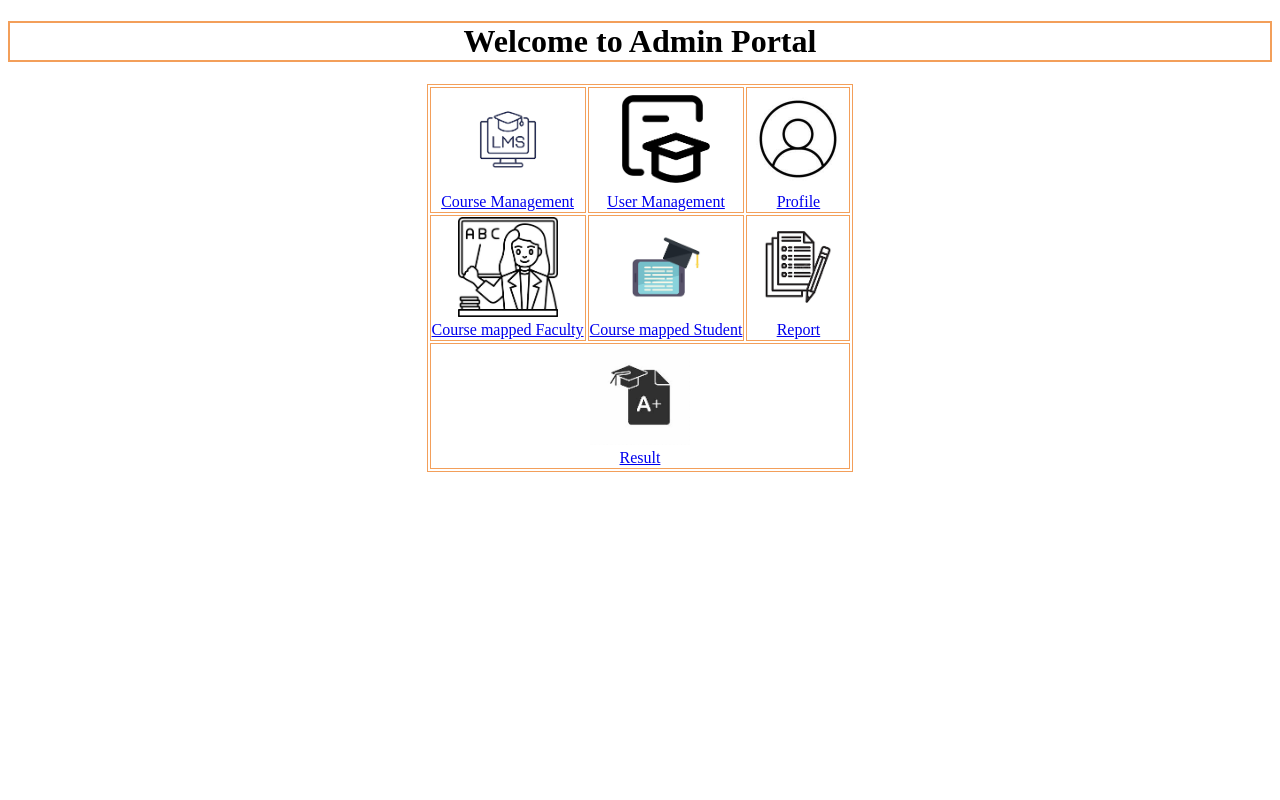
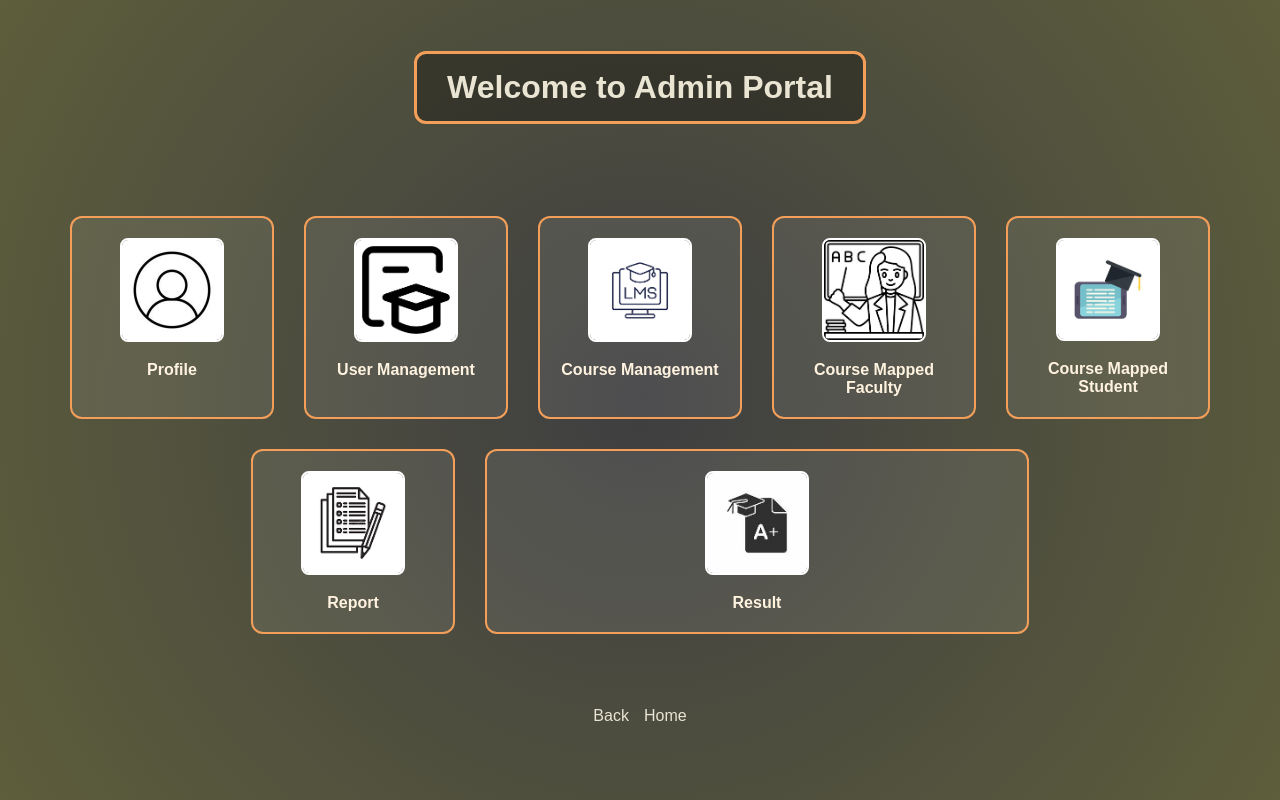
Before and after one commit to n4ku7/ResultAnalysis.html, a plain HTML site: page admin/admin_index.html in a window 1280 px wide. Drawn offline with Linux system fonts and the light colour scheme.

Commit message:
new additions

```diff
--- /dev/null
+++ b/CSS/index.css
@@ -0,0 +1,107 @@
+body {
+    margin: 0;
+    font-family: Arial, sans-serif;
+    background: radial-gradient(circle, hsla(240, 2%, 25%, 1) 0%, hsla(60, 22%, 30%, 1) 100%);
+    color: #eae4d3;
+    min-height: 100vh;
+}
+
+header {
+    text-align: center;
+    padding: 30px 0;
+}
+
+header h1 {
+    display: inline-block;
+    padding: 15px 30px;
+    border: 3px solid #F39F5A;
+    border-radius: 12px;
+    font-size: 2rem;
+    background-color: rgba(0, 0, 0, 0.3);
+}
+
+a {
+    color: #eae4d3;
+    text-decoration: none;
+}
+
+a:hover {
+    color: blanchedalmond;
+    text-decoration: underline;
+}
+
+table[border] {
+    width: 100%;
+    border-collapse: collapse;
+    margin-top: 20px;
+}
+
+table[border] th,
+table[border] td {
+    border: 2px solid #eae4d3;
+    padding: 10px;
+}
+
+table[border] th {
+    background-color: rgba(255, 255, 255, 0.1);
+    font-weight: bold;
+}
+
+.grid {
+    display: flex;
+    flex-wrap: wrap;
+    justify-content: center;
+    gap: 30px;
+    padding: 40px 20px;
+}
+
+.card {
+    background-color: rgba(255, 255, 255, 0.08);
+    border: 2px solid #F39F5A;
+    border-radius: 12px;
+    text-align: center;
+    width: 160px;
+    padding: 20px;
+    transition: transform 0.3s ease, background-color 0.3s ease;
+}
+
+.card:hover {
+    background-color: rgba(255, 255, 255, 0.15);
+    transform: scale(1.05);
+}
+
+.card img {
+    width: 100px;
+    height: auto;
+    border-radius: 8px;
+    border: 2px solid #fff;
+    margin-bottom: 10px;
+}
+
+.card span {
+    display: block;
+    font-size: 1rem;
+    font-weight: bold;
+    color: #fff3e0;
+    margin-top: 5px;
+}
+
+.card a {
+    text-decoration: none;
+    color: inherit;
+}
+
+.full-width {
+    width: 100%;
+    max-width: 500px;
+}
+
+.list-style {
+    list-style-type: none;
+    padding: 0;
+    display: flex;
+    gap: 15px;
+    flex-wrap: wrap;
+    justify-content: center;
+    margin-top: 15px;
+}
--- /dev/null
+++ b/CSS/mainindex.css
@@ -0,0 +1,75 @@
+body {
+    margin: 0;
+    font-family: Arial, sans-serif;
+    color: #eae4d3;
+    background: radial-gradient(circle, hsla(240, 2%, 25%, 1) 0%, hsla(60, 22%, 30%, 1) 100%);
+    display: flex;
+    flex-direction: column;
+    align-items: center;
+    min-height: 100vh;
+}
+
+header {
+    text-align: center;
+    margin: 50px 0 20px 0;
+}
+
+header h1 {
+    font-size: 2.5rem;
+    border: 3px solid #F39F5A;
+    display: inline-block;
+    padding: 10px 30px;
+    border-radius: 12px;
+    background-color: rgba(0, 0, 0, 0.3);
+}
+
+.subtitle {
+    font-size: 1.2rem;
+    color: #f3e9dc;
+    margin-top: 10px;
+}
+
+.login-options {
+    display: flex;
+    justify-content: center;
+    gap: 40px;
+    flex-wrap: wrap;
+    padding: 40px 20px;
+}
+
+.login-card {
+    background-color: rgba(255, 255, 255, 0.1);
+    border: 2px solid #F39F5A;
+    border-radius: 12px;
+    padding: 20px;
+    text-align: center;
+    width: 160px;
+    transition: transform 0.3s ease, background-color 0.3s ease;
+}
+
+.login-card:hover {
+    background-color: rgba(255, 255, 255, 0.15);
+    transform: scale(1.05);
+}
+
+.login-card img {
+    width: 100px;
+    height: auto;
+    margin-bottom: 10px;
+    border-radius: 8px;
+    border: 2px solid #fff;
+}
+
+.login-card span {
+    display: block;
+    font-size: 1.1rem;
+    color: #fff3e0;
+    margin-top: 8px;
+    font-weight: bold;
+    text-decoration: none;
+}
+
+.login-card a {
+    text-decoration: none;
+    color: inherit;
+}
--- a/admin/admin_index.html
+++ b/admin/admin_index.html
@@ -3,34 +3,69 @@
     <head>
         <meta charset="UTF-8">
         <meta name="viewport" content="width=device-width, initial-scale=1.0">
-    <title>Admin Index</title>
-    <style>
-            table, th, td {
-                border: 1px solid black;
-                text-align: center;
-                border-color: #F39F5A;
-            }
-            table {
-                margin-left: auto;
-                margin-right: auto;
-            }
-    </style>
+        <title>Admin Portal</title>
+        <link rel="stylesheet" href="/CSS/index.css">
     </head>
     <body>
-    <h1 align="center" style="border:2px solid #F39F5A;">Welcome to Admin Portal</h1>
-    <table border="1" align="center" style="width: auto; text-align: center; border-color: #F39F5A;">
+        <header>
+            <h1>Welcome to Admin Portal</h1>
+        </header>
+        <main class="grid">
+            <div class="card">
+                <a href="profile.html">
+                    <img src="admin_media/profile.jpg" alt="Profile">
+                    <span>Profile</span>
+                </a>
+            </div>
+            <div class="card">
+                <a href="user_mgmt.html">
+                    <img src="admin_media/StdMgmt.jpg" alt="User Management">
+                    <span>User Management</span>
+                </a>
+            </div>
+            <div class="card">
+                <a href="course_mgmt.html">
+                    <img src="admin_media/CourseMgmt.jpg" alt="Course Management">
+                    <span>Course Management</span>
+                </a>
+            </div>
+            <div class="card">
+                <a href="course_map_faculty.html">
+                    <img src="admin_media/CMF.jpg" alt="Course Mapped Faculty">
+                    <span>Course Mapped Faculty</span>
+                </a>
+            </div>
+            <div class="card">
+                <a href="course_map_student.html">
+                    <img src="admin_media/CMS.jpg" alt="Course Mapped Student">
+                    <span>Course Mapped Student</span>
+                </a>
+            </div>
+            <div class="card">
+                <a href="report.html">
+                    <img src="admin_media/report.jpg" alt="Report">
+                    <span>Report</span>
+                </a>
+            </div>
+            <div class="card full-width">
+                <a href="result.html">
+                    <img src="admin_media/result.jpg" alt="Result">
+                    <span>Result</span>
+                </a>
+            </div>
+        </main>
+        <table text-align="left" class="list-style">
                 <tr>
-            <td><a href="course_mgmt.html"><img src="admin_media/CourseMgmt.jpg" alt = "Course Management" style="width: 100px; height: auto;"><br>Course Management</a></td>
-            <td><a href="user_mgmt.html"><img src="admin_media/StdMgmt.jpg" alt = "User Management" style="width: 100px; height: auto;"><br>User Management</a></td>
-            <td><a href="profile.html"><img src="admin_media/profile.jpg" alt = "Profile" style="width: 100px; height: auto;"><br>Profile</a></td>
-        </tr>
-        <tr>
-            <td><a href="course_map_faculty.html"><img src="admin_media/CMF.jpg" alt = "Course mapped Faculty" style="width: 100px; height: auto;"><br>Course mapped Faculty</a></td>
-            <td><a href="course_map_student.html"><img src="admin_media/CMS.jpg" alt = "Course mapped Student" style="width: 100px; height: auto;"><br>Course mapped Student</a></td>
-            <td><a href="report.html"><img src="admin_media/report.jpg" alt = "Report" style="width: 100px; height: auto;"><br>Report</a></td>
-        </tr>
-        <tr>
-            <td colspan="3"><a href="result.html"><img src="admin_media/result.jpg" alt = "Result" style="width: 100px; height: auto;"><br>Result</a></td>
+                    <td>
+                        <ul class="list-style">
+                            <li>
+                                <a href="/index.html">Back</a>
+                            </li>
+                            <li>
+                                <a href="/admin/admin_index.html">Home</a>
+                            </li>
+                        </ul>
+                    </td>
                 </tr>
         </table>
     </body>
```
Also changed, not shown: faculty/faculty_index.html (+37 -2 lines), faculty/profile.html (+1 -1 lines), index.html (+26 -9 lines), student/student_index.html (+25 -2 lines), CSS/profile.css (line endings or trailing spaces), faculty/faculty_media/report.jpg (added), faculty/faculty_media/result.jpg (added), faculty/faculty_media/viewCourse.jpg (added), faculty/faculty_media/viewStudents.jpg (added), student/student_media/profile.jpg (added), student/student_media/report.jpg (added), student/student_media/result.jpg (added). Lines whose indentation alone changed are shown as unchanged.
